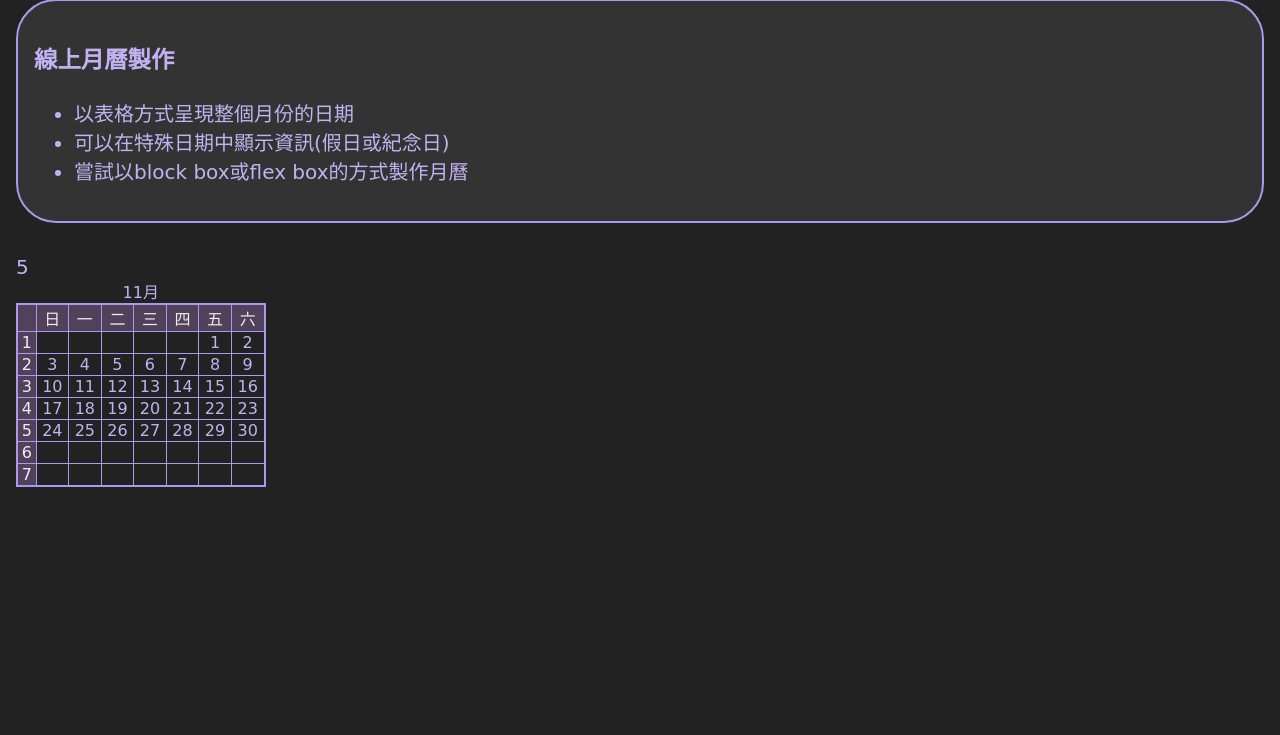
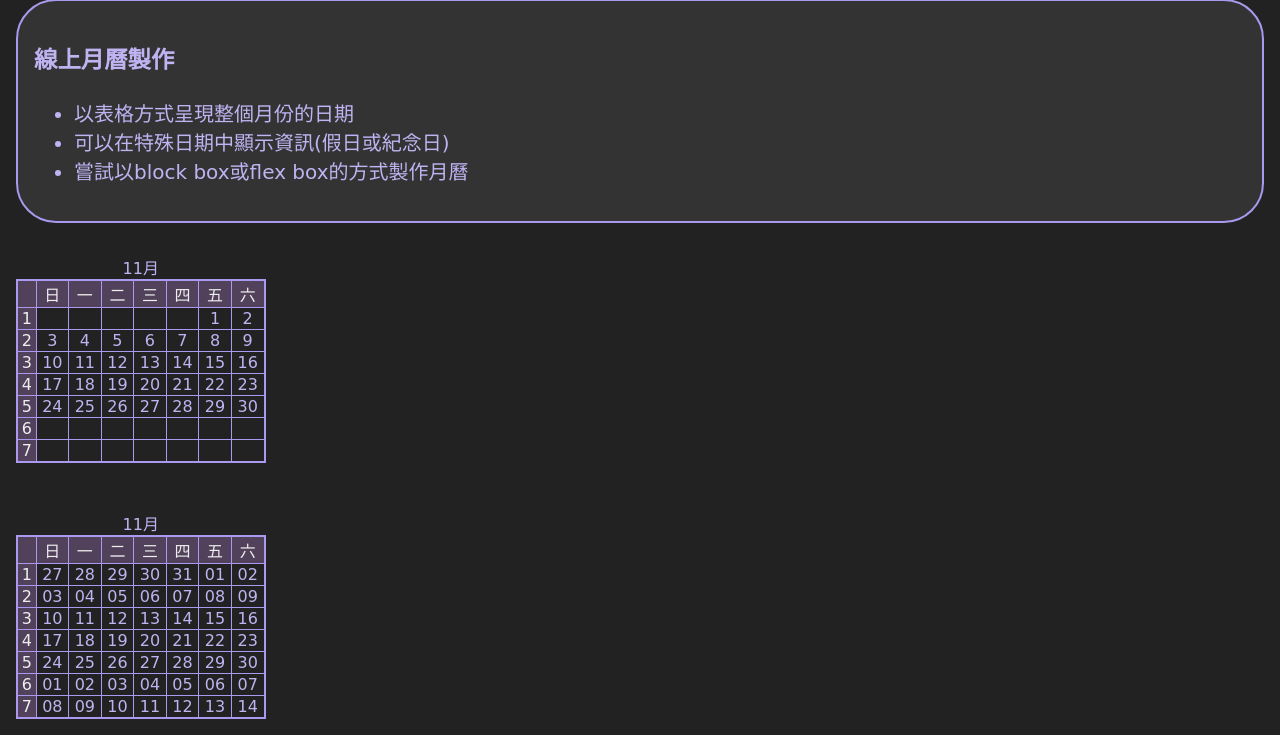
Before and after one commit to LupusXLass1404/PHP_practice, a PHP site: page /date.php in a window 1280 px wide. Shown: the part 1448-2183 px from the top of the page. Before the commit the page ends 1935 px from the top, so only its background shows below. Run offline with PHP 8.4, Linux system fonts and the light colour scheme; some web fonts are replaced.

Commit message:
使用strtotime做日曆

```diff
--- a/date.php
+++ b/date.php
@@ -144,8 +144,10 @@
     </tr>
 
     <?php
+    $firstDay=date("Y-m-1");
+    $firstDayTime = strtotime($firstDay);
     $firstDayWeek = date('w', strtotime(date('Y-m-01')));
-    echo $firstDayWeek;
+    // echo $firstDayWeek;
 
     for ($i=1; $i<=7; $i++){
         echo "<tr>";
@@ -160,12 +162,46 @@
         }
         echo "</tr>";
     }
+    ?>
 
+</table>
+<br><br>
+
+<table class="nine" style="width:20%;">
+    <caption>
+        <?php echo date("m月");?>
+    </caption>
+    <tr>
+        <td></td>
+        <td>日</td>
+        <td>一</td>
+        <td>二</td>
+        <td>三</td>
+        <td>四</td>
+        <td>五</td>
+        <td>六</td>
+    </tr>
+
+    <?php
+    $firstDay=date("Y-m-1");
+    $firstDayTime = strtotime($firstDay);
+    $firstDayWeek = date('w', strtotime(date('Y-m-01')));
+
+    for ($i=1; $i<=7; $i++){
+        echo "<tr>";
+        echo "<td>$i</td>";
+        for ($j=1; $j<=7; $j++){
+            echo "<td>";
+            $cell=($i-1)*7 + ($j-1) - $firstDayWeek;
+            $theDayTime=strtotime("$cell  days".$firstDay);
+            echo date("d", $theDayTime);
+            echo "</td>";
+        }
+        echo "</tr>";
+    }
     ?>
 
 </table>
 
-
-
 </body>
 </html>
```
